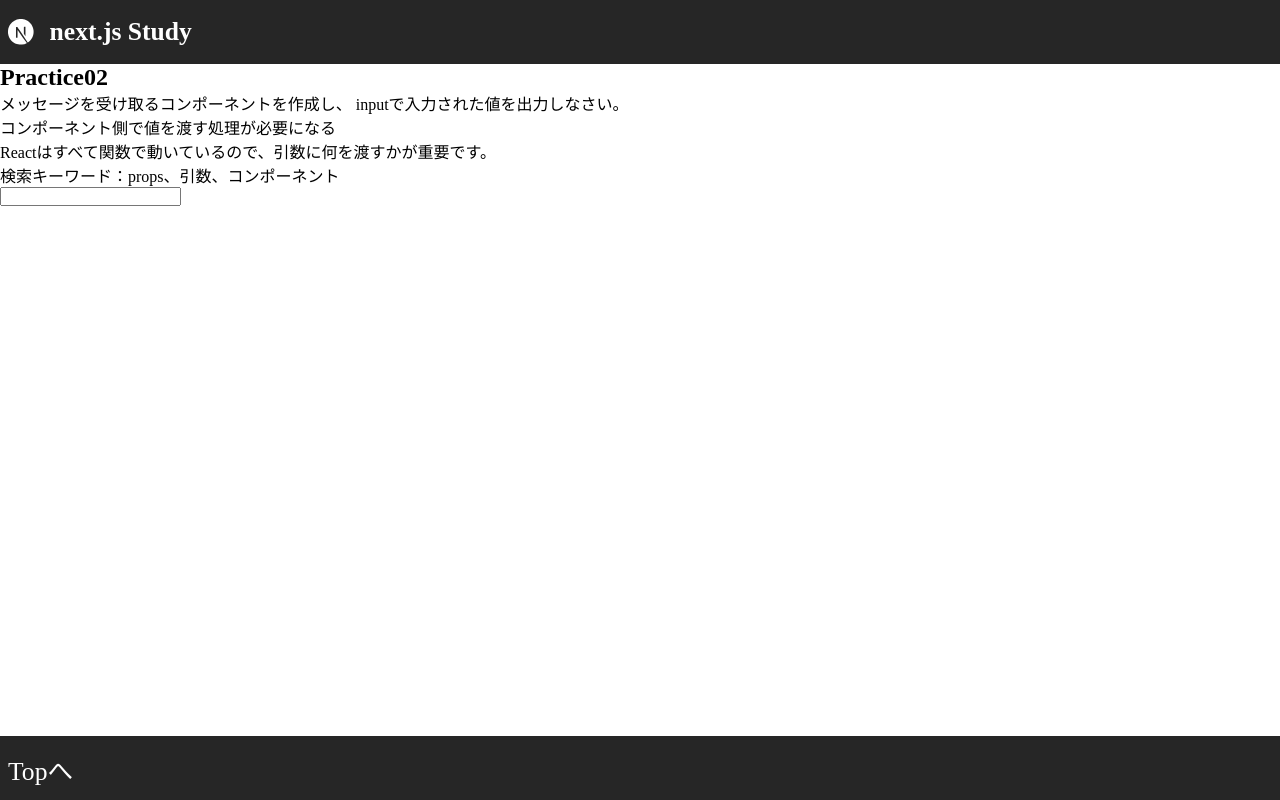
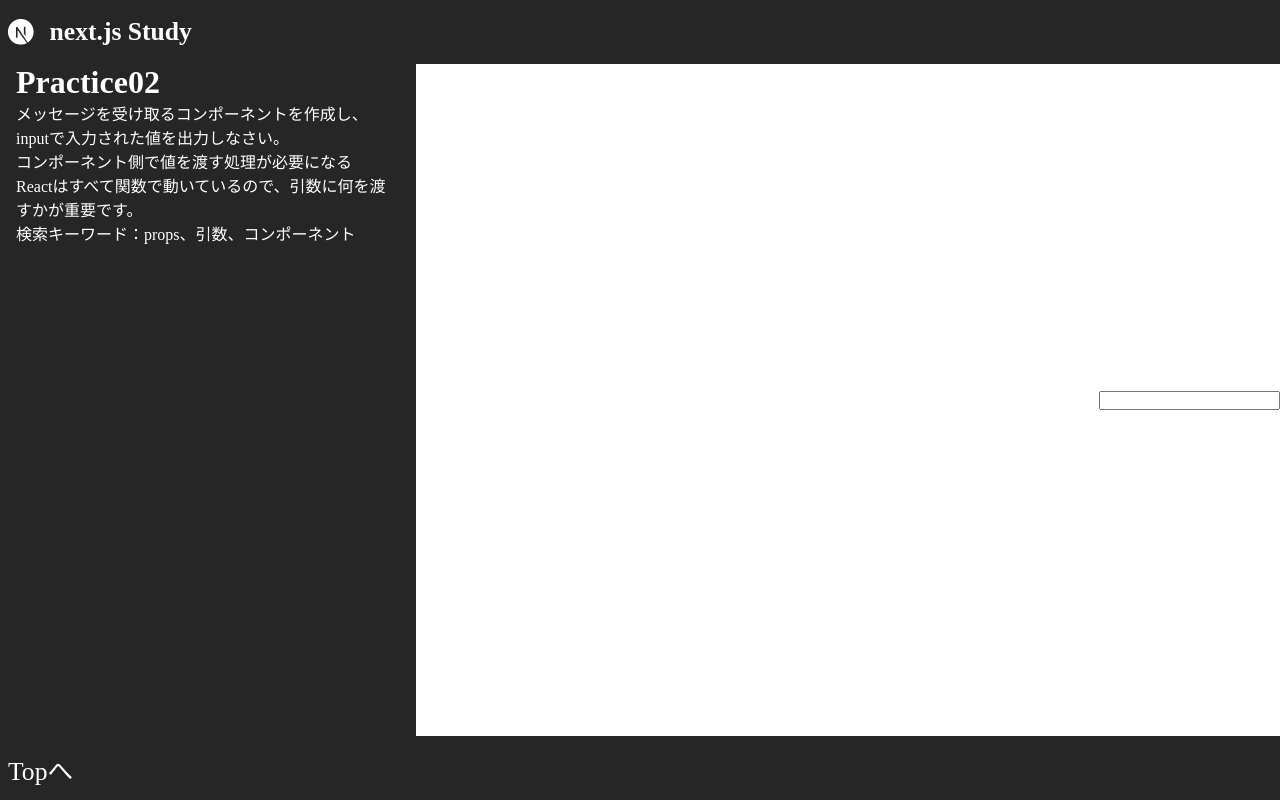
Before and after one commit to RikutoOgaki/nextjs-practioce, a Next.js app: page /practice/02 in a window 1280 px wide. Built offline with nearby package versions, Linux system fonts and the light colour scheme.

Commit message:
practice02のstyle編集中

```diff
--- a/src/styles/practice/02/index.module.scss
+++ b/src/styles/practice/02/index.module.scss
@@ -0,0 +1,25 @@
+.wrap {
+    width: 100%;
+    height: 100%;
+    display: flex;
+    justify-content: space-between;
+    align-items: center;
+
+    .explanationBox {
+        width: 30%;
+        height: 100%;
+        background-color: #262626;
+        padding: 1rem;
+
+        h2 {
+            color: #ffffff;
+            font-size: 2rem;
+        }
+
+        p {
+            color: #ffffff;
+        }
+    }
+
+    .com {}
+}
```
